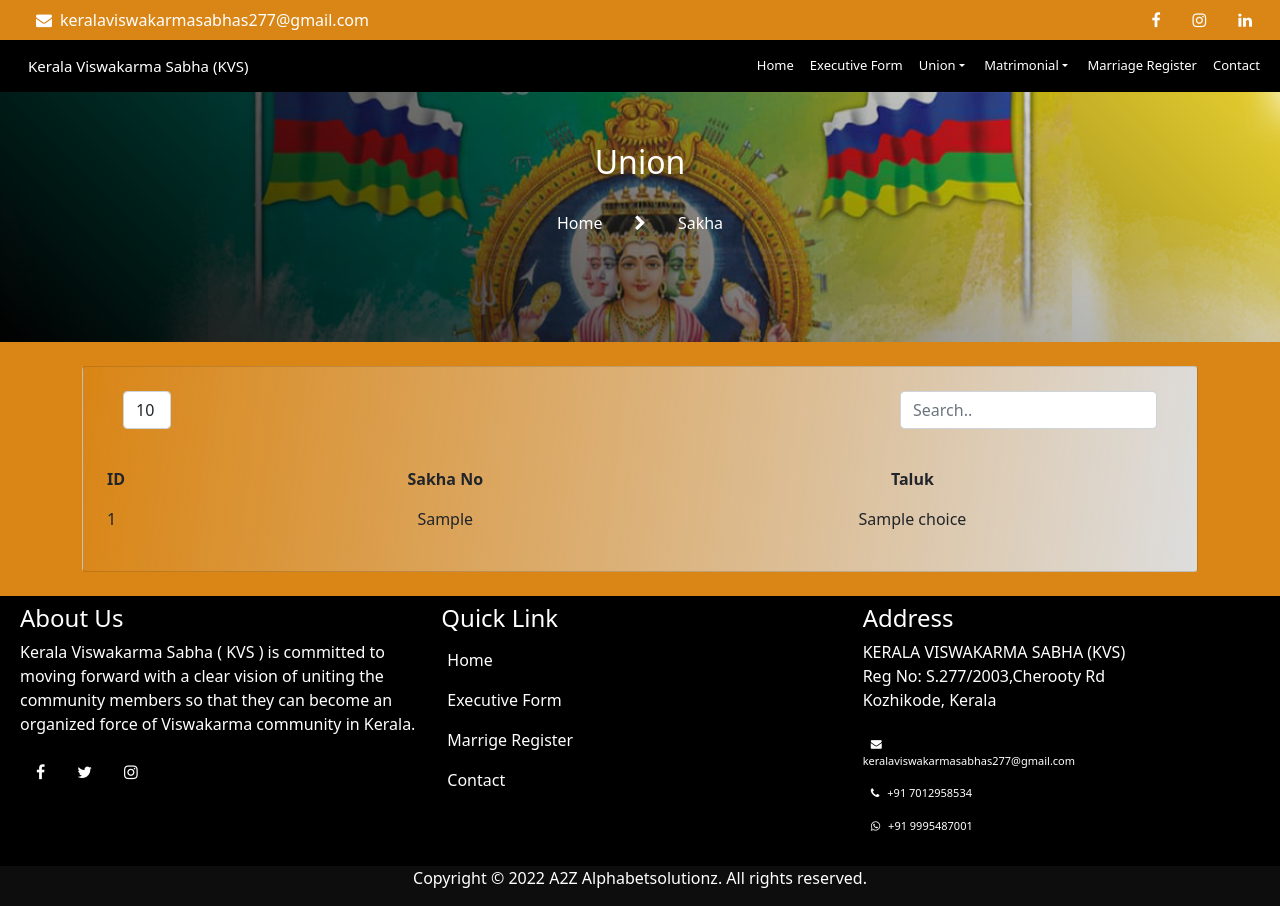
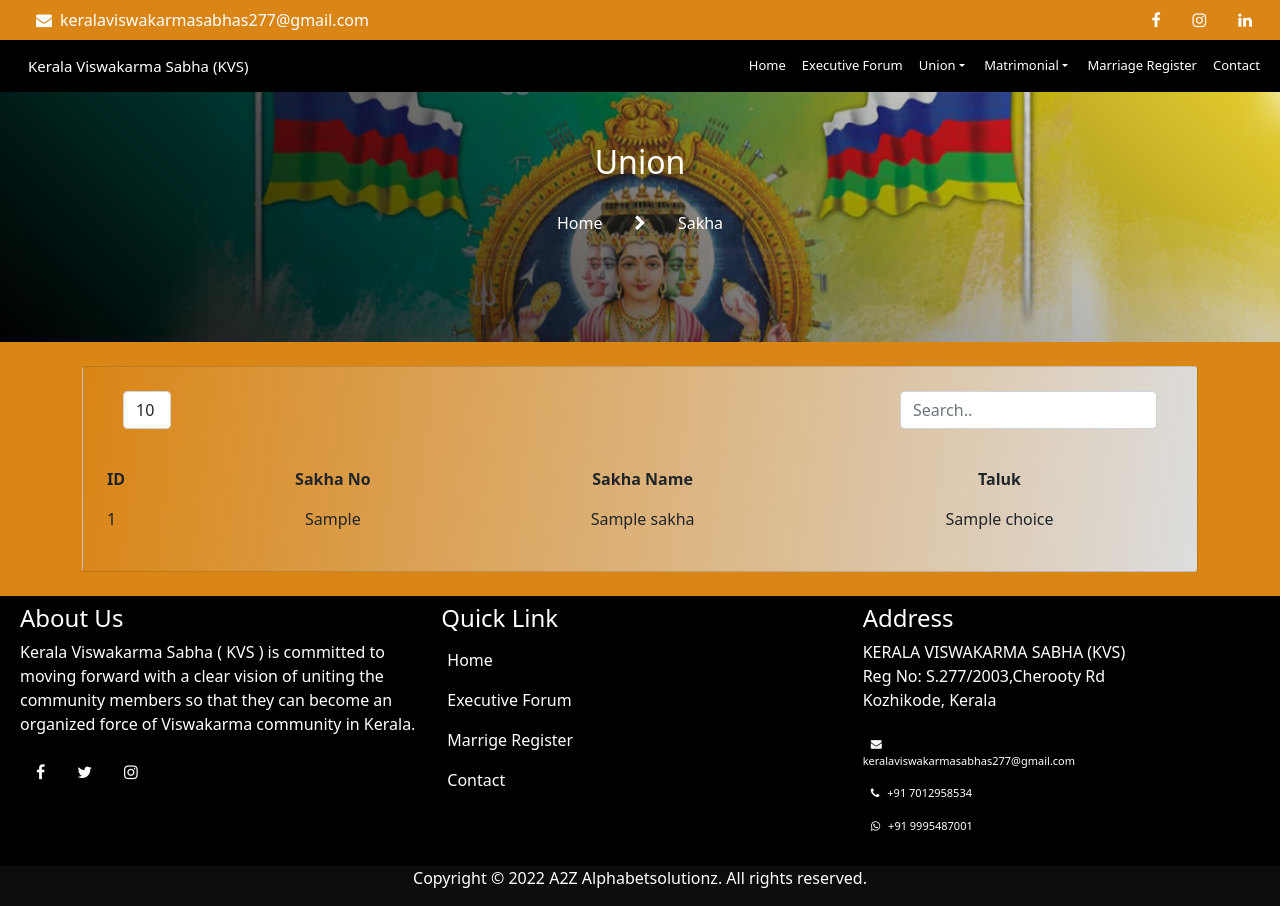
Before and after one commit to MidhunBabu01/kvs_matrimonial_prjt, a Django app: page /sakha in a window 1280 px wide. Run offline with Django 4.2, Linux system fonts and the light colour scheme; tables that the repository leaves empty hold one stand-in row (values such as "Sample post"); some libraries are stand-ins or nearby versions.

Commit message:
union section sakha name adding, executive form changes to executive forum

```diff
--- a/kvs_matrimonial_project/kvs_app/forms.py
+++ b/kvs_matrimonial_project/kvs_app/forms.py
@@ -35,7 +35,8 @@ class SakhaForm(forms.ModelForm):
         fields = '__all__'
         widgets = {
             'sakha_no' : forms.NumberInput(attrs={'class':'form-control','placeholder':'Sakha Number'}),
-            'taluk' : forms.Select(attrs={'class':'form-control','placeholder':'Taluk'})
+            'taluk' : forms.Select(attrs={'class':'form-control','placeholder':'Taluk'}),
+            'sakaha_name' : forms.TextInput(attrs={'class':'form-control','placeholder':'Sakha Name'}),
         }
 
 
--- a/kvs_matrimonial_project/kvs_app/models.py
+++ b/kvs_matrimonial_project/kvs_app/models.py
@@ -33,6 +33,7 @@ class Sakha(models.Model):
     def __str__(self):
         return self.sakha_no
     sakha_no = models.CharField(max_length=50,blank=False,null=False)
+    sakaha_name = models.CharField(max_length=50,blank=True,null=True)
     taluk  = models.ForeignKey(Taluk_choices,on_delete=models.CASCADE,blank=False,null=False)
 
 
--- a/kvs_matrimonial_project/templates/bride-search-result.html
+++ b/kvs_matrimonial_project/templates/bride-search-result.html
@@ -100,7 +100,7 @@
               <a class="nav-link text-white" href="{% url 'kvs_app:index' %}">Home</a>
             </li>
             <li class="nav-item" id="nav-item">
-              <a class="nav-link text-white" href="{% url 'kvs_app:executiveforum' %}">Executive Form</a>
+              <a class="nav-link text-white" href="{% url 'kvs_app:executiveforum' %}">Executive Forum</a>
             </li>
 
             <li class="nav-item dropdown">
@@ -252,7 +252,7 @@
 
                       <ul class="quick_1">
                             <li class="nav-item"><a class="nav-link" href="{% url 'kvs_app:index' %}">Home</a></li>
-                            <li class="nav-item"><a class="nav-link" href="{% url 'kvs_app:executiveforum' %}">Executive Form</a></li>
+                            <li class="nav-item"><a class="nav-link" href="{% url 'kvs_app:executiveforum' %}">Executive Forum</a></li>
 
                             <li class="nav-item"><a class="nav-link">Union</a></li>
                             <li class="nav-item"><a class="nav-link">Services</a></li>
--- a/kvs_matrimonial_project/templates/contact.html
+++ b/kvs_matrimonial_project/templates/contact.html
@@ -101,7 +101,7 @@
               <a class="nav-link text-white" href="{% url 'kvs_app:index' %}">Home</a>
             </li>
             <li class="nav-item" id="nav-item">
-              <a class="nav-link text-white" href="{% url 'kvs_app:executiveforum' %}">Executive Form</a>
+              <a class="nav-link text-white" href="{% url 'kvs_app:executiveforum' %}">Executive Forum</a>
             </li>
 
             <li class="nav-item dropdown">
@@ -282,7 +282,7 @@
 
                       <ul class="quick_1">
                             <li class="nav-item"><a class="nav-link" href="{% url 'kvs_app:index' %}">Home</a></li>
-                            <li class="nav-item"><a class="nav-link" href="{% url 'kvs_app:executiveforum' %}">Executive Form</a></li>
+                            <li class="nav-item"><a class="nav-link" href="{% url 'kvs_app:executiveforum' %}">Executive Forum</a></li>
                             <li class="nav-item"><a class="nav-link" href="{% url 'kvs_app:marrige_register' %}">Marrige Register</a></li>
                             <li class="nav-item"><a class="nav-link" href="{% url 'kvs_app:contact' %}">Contact</a></li>
                       </ul>
--- a/kvs_matrimonial_project/templates/executiveforum.html
+++ b/kvs_matrimonial_project/templates/executiveforum.html
@@ -95,7 +95,7 @@
               <a class="nav-link text-white" href="{% url 'kvs_app:index' %}">Home</a>
             </li>
             <li class="nav-item" id="nav-item">
-              <a class="nav-link text-white" href="{% url 'kvs_app:executiveforum' %}">Executive Form</a>
+              <a class="nav-link text-white" href="{% url 'kvs_app:executiveforum' %}">Executive Forum</a>
             </li>
 
             <li class="nav-item dropdown">
@@ -508,7 +508,7 @@
 
                       <ul class="quick_1">
                             <li class="nav-item"><a class="nav-link" href="{% url 'kvs_app:index' %}">Home</a></li>
-                            <li class="nav-item"><a class="nav-link" href="{% url 'kvs_app:executiveforum' %}">Executive Form</a></li>
+                            <li class="nav-item"><a class="nav-link" href="{% url 'kvs_app:executiveforum' %}">Executive Forum</a></li>
                             <li class="nav-item"><a class="nav-link" href="{% url 'kvs_app:marrige_register' %}">Marrige Register</a></li>
                             <li class="nav-item"><a class="nav-link" href="{% url 'kvs_app:contact' %}">Contact</a></li>
                       </ul>
--- a/kvs_matrimonial_project/templates/executiveforumreg.html
+++ b/kvs_matrimonial_project/templates/executiveforumreg.html
@@ -100,7 +100,7 @@
               <a class="nav-link text-white" href="{% url 'kvs_app:index' %}">Home</a>
             </li>
             <li class="nav-item" id="nav-item">
-              <a class="nav-link text-white" href="{% url 'kvs_app:executiveforum' %}">Executive Form</a>
+              <a class="nav-link text-white" href="{% url 'kvs_app:executiveforum' %}">Executive Forum</a>
             </li>
 
             <li class="nav-item dropdown">
@@ -242,7 +242,7 @@
 
                       <ul class="quick_1">
                             <li class="nav-item"><a class="nav-link" href="{% url 'kvs_app:index' %}">Home</a></li>
-                            <li class="nav-item"><a class="nav-link" href="{% url 'kvs_app:executiveforum' %}">Executive Form</a></li>
+                            <li class="nav-item"><a class="nav-link" href="{% url 'kvs_app:executiveforum' %}">Executive Forum</a></li>
                             <li class="nav-item"><a class="nav-link" href="{% url 'kvs_app:marrige_register' %}">Marrige Register</a></li>
                             <li class="nav-item"><a class="nav-link" href="{% url 'kvs_app:contact' %}">Contact</a></li>
                       </ul>
--- a/kvs_matrimonial_project/templates/grooms-search-result.html
+++ b/kvs_matrimonial_project/templates/grooms-search-result.html
@@ -88,7 +88,7 @@
               <a class="nav-link text-white" href="{% url 'kvs_app:index' %}">Home</a>
             </li>
             <li class="nav-item" id="nav-item">
-              <a class="nav-link text-white" href="{% url 'kvs_app:executiveforum' %}">Executive Form</a>
+              <a class="nav-link text-white" href="{% url 'kvs_app:executiveforum' %}">Executive Forum</a>
             </li>
 
             <li class="nav-item dropdown">
@@ -239,7 +239,7 @@
 
                       <ul class="quick_1">
                             <li class="nav-item"><a class="nav-link" href="{% url 'kvs_app:index' %}">Home</a></li>
-                            <li class="nav-item"><a class="nav-link" href="{% url 'kvs_app:executiveforum' %}">Executive Form</a></li>
+                            <li class="nav-item"><a class="nav-link" href="{% url 'kvs_app:executiveforum' %}">Executive Forum</a></li>
                             <li class="nav-item"><a class="nav-link" href="{% url 'kvs_app:marrige_register' %}">Marrige Register</a></li>
                             <li class="nav-item"><a class="nav-link" href="{% url 'kvs_app:contact' %}">Contact</a></li>
                       </ul>
--- a/kvs_matrimonial_project/templates/index.html
+++ b/kvs_matrimonial_project/templates/index.html
@@ -105,7 +105,7 @@
               <a class="nav-link text-white" href="{% url 'kvs_app:index' %}">Home</a>
             </li>
             <li class="nav-item" id="nav-item">
-              <a class="nav-link text-white" href="{% url 'kvs_app:executiveforum' %}">Executive Form</a>
+              <a class="nav-link text-white" href="{% url 'kvs_app:executiveforum' %}">Executive Forum</a>
             </li>
 
             <li class="nav-item dropdown">
@@ -305,7 +305,7 @@ VISWAKARMMAS  later came to be known after the name of the Creator of Universe
 
                       <ul class="quick_1">
                             <li class="nav-item"><a class="nav-link" href="{% url 'kvs_app:index' %}">Home</a></li>
-                            <li class="nav-item"><a class="nav-link" href="{% url 'kvs_app:executiveforum' %}">Executive Form</a></li>
+                            <li class="nav-item"><a class="nav-link" href="{% url 'kvs_app:executiveforum' %}">Executive Forum</a></li>
                             <li class="nav-item"><a class="nav-link" href="{% url 'kvs_app:marrige_register' %}">Marrige Register</a></li>
                             <li class="nav-item"><a class="nav-link" href="{% url 'kvs_app:contact' %}">Contact</a></li>
                       </ul>
--- a/kvs_matrimonial_project/templates/marriageregister.html
+++ b/kvs_matrimonial_project/templates/marriageregister.html
@@ -99,7 +99,7 @@
               <a class="nav-link text-white" href="{% url 'kvs_app:index' %}">Home</a>
             </li>
             <li class="nav-item" id="nav-item">
-              <a class="nav-link text-white" href="{% url 'kvs_app:executiveforum' %}">Executive Form</a>
+              <a class="nav-link text-white" href="{% url 'kvs_app:executiveforum' %}">Executive Forum</a>
             </li>
 
             <li class="nav-item dropdown">
@@ -382,7 +382,7 @@
 
                       <ul class="quick_1">
                             <li class="nav-item"><a class="nav-link" href="{% url 'kvs_app:index' %}">Home</a></li>
-                            <li class="nav-item"><a class="nav-link" href="{% url 'kvs_app:executiveforum' %}">Executive Form</a></li>
+                            <li class="nav-item"><a class="nav-link" href="{% url 'kvs_app:executiveforum' %}">Executive Forum</a></li>
                             <li class="nav-item"><a class="nav-link" href="{% url 'kvs_app:marrige_register' %}">Marrige Register</a></li>
                             <li class="nav-item"><a class="nav-link" href="{% url 'kvs_app:contact' %}">Contact</a></li>
                       </ul>
--- a/kvs_matrimonial_project/templates/materimonialservices-grooms.html
+++ b/kvs_matrimonial_project/templates/materimonialservices-grooms.html
@@ -100,7 +100,7 @@
               <a class="nav-link text-white" href="{% url 'kvs_app:index' %}">Home</a>
             </li>
             <li class="nav-item" id="nav-item">
-              <a class="nav-link text-white" href="{% url 'kvs_app:executiveforum' %}">Executive Form</a>
+              <a class="nav-link text-white" href="{% url 'kvs_app:executiveforum' %}">Executive Forum</a>
             </li>
 
             <li class="nav-item dropdown">
@@ -267,7 +267,7 @@
 
                       <ul class="quick_1">
                             <li class="nav-item"><a class="nav-link" href="{% url 'kvs_app:index' %}">Home</a></li>
-                            <li class="nav-item"><a class="nav-link" href="{% url 'kvs_app:executiveforum' %}">Executive Form</a></li>
+                            <li class="nav-item"><a class="nav-link" href="{% url 'kvs_app:executiveforum' %}">Executive Forum</a></li>
                             <li class="nav-item"><a class="nav-link" href="{% url 'kvs_app:marrige_register' %}">Marrige Register</a></li>
                             <li class="nav-item"><a class="nav-link" href="{% url 'kvs_app:contact' %}">Contact</a></li>
                       </ul>
--- a/kvs_matrimonial_project/templates/materimonialservices-pending.html
+++ b/kvs_matrimonial_project/templates/materimonialservices-pending.html
@@ -88,7 +88,7 @@
               <a class="nav-link text-white" href="{% url 'kvs_app:index' %}">Home</a>
             </li>
             <li class="nav-item" id="nav-item">
-              <a class="nav-link text-white" href="{% url 'kvs_app:executiveforum' %}">Executive Form</a>
+              <a class="nav-link text-white" href="{% url 'kvs_app:executiveforum' %}">Executive Forum</a>
             </li>
 
             <li class="nav-item dropdown">
@@ -238,7 +238,7 @@
 
                       <ul class="quick_1">
                             <li class="nav-item"><a class="nav-link" href="{% url 'kvs_app:index' %}">Home</a></li>
-                            <li class="nav-item"><a class="nav-link" href="{% url 'kvs_app:executiveforum' %}">Executive Form</a></li>
+                            <li class="nav-item"><a class="nav-link" href="{% url 'kvs_app:executiveforum' %}">Executive Forum</a></li>
                             <li class="nav-item"><a class="nav-link" href="{% url 'kvs_app:marrige_register' %}">Marrige Register</a></li>
                             <li class="nav-item"><a class="nav-link" href="{% url 'kvs_app:contact' %}">Contact</a></li>
                       </ul>
--- a/kvs_matrimonial_project/templates/materimonialservices.html
+++ b/kvs_matrimonial_project/templates/materimonialservices.html
@@ -89,7 +89,7 @@
               <a class="nav-link text-white" href="{% url 'kvs_app:index' %}">Home</a>
             </li>
             <li class="nav-item" id="nav-item">
-              <a class="nav-link text-white" href="{% url 'kvs_app:executiveforum' %}">Executive Form</a>
+              <a class="nav-link text-white" href="{% url 'kvs_app:executiveforum' %}">Executive Forum</a>
             </li>
 
             <li class="nav-item dropdown">
@@ -254,7 +254,7 @@
 
                       <ul class="quick_1">
                             <li class="nav-item"><a class="nav-link" href="{% url 'kvs_app:index' %}">Home</a></li>
-                            <li class="nav-item"><a class="nav-link" href="{% url 'kvs_app:executiveforum' %}">Executive Form</a></li>
+                            <li class="nav-item"><a class="nav-link" href="{% url 'kvs_app:executiveforum' %}">Executive Forum</a></li>
                             <li class="nav-item"><a class="nav-link" href="{% url 'kvs_app:marrige_register' %}">Marrige Register</a></li>
                             <li class="nav-item"><a class="nav-link" href="{% url 'kvs_app:contact' %}">Contact</a></li>
                       </ul>
--- a/kvs_matrimonial_project/templates/matrimony-update.html
+++ b/kvs_matrimonial_project/templates/matrimony-update.html
@@ -98,7 +98,7 @@
                 <a class="nav-link text-white" href="{% url 'kvs_app:index' %}">Home</a>
               </li>
               <li class="nav-item" id="nav-item">
-                <a class="nav-link text-white" href="{% url 'kvs_app:executiveforum' %}">Executive Form</a>
+                <a class="nav-link text-white" href="{% url 'kvs_app:executiveforum' %}">Executive Forum</a>
               </li>
 
               <li class="nav-item dropdown">
@@ -377,7 +377,7 @@
 
                       <ul class="quick_1">
                         <li class="nav-item"><a class="nav-link" href="{% url 'kvs_app:index' %}">Home</a></li>
-                        <li class="nav-item"><a class="nav-link" href="{% url 'kvs_app:executiveforum' %}">Executive Form</a></li>
+                        <li class="nav-item"><a class="nav-link" href="{% url 'kvs_app:executiveforum' %}">Executive Forum</a></li>
                         <li class="nav-item"><a class="nav-link" href="{% url 'kvs_app:marrige_register' %}" >Marriage Register</a></li>
                         <li class="nav-item"><a class="nav-link" href="{% url 'kvs_app:contact' %}">Contact</a></li>
                       </ul>
--- a/kvs_matrimonial_project/templates/sakha.html
+++ b/kvs_matrimonial_project/templates/sakha.html
@@ -88,7 +88,7 @@
               <a class="nav-link text-white" href="{% url 'kvs_app:index' %}">Home</a>
             </li>
             <li class="nav-item" id="nav-item">
-              <a class="nav-link text-white" href="{% url 'kvs_app:executiveforum' %}">Executive Form</a>
+              <a class="nav-link text-white" href="{% url 'kvs_app:executiveforum' %}">Executive Forum</a>
             </li>
 
             <li class="nav-item dropdown">
@@ -191,7 +191,9 @@
                                                                         {% comment %} <input type="text" class="form-control" name="name" placeholder="Enter Sakha Number"> {% endcomment %}
                                                                         {{form.sakha_no}}
                                                                     </div>
-
+                                                                    <div class="col-lg-12 col-md-12 mt-3">
+                                                                        {{form.sakaha_name}}
+                                                                    </div>
                                                                     <div class="col-lg-12 col-md-12 mt-3">
                                                                         {{form.taluk}}
                                                                     </div>
@@ -252,6 +254,7 @@
                                     <thead>
                                         <tr>
                                             <th class="text-center">Sakha No</th>
+                                            <th class="text-center">Sakha Name</th>
                                             <th class="text-center">Taluk</th>
                                             {% if user.is_authenticated %}
                                             <th class="text-center">Action</th>
@@ -262,6 +265,7 @@
                                       {% for i in sakha %}
                                         <tr>
                                             <td class="text-center" >{{i.sakha_no}}</td>
+                                            <td class="text-center">{{i.sakaha_name}}</td>
                                             <td class="text-center">{{i.taluk}}</td>
                                             {% if user.is_authenticated %}
                                             <td class="text-center">
@@ -313,7 +317,7 @@
 
                       <ul class="quick_1">
                             <li class="nav-item"><a class="nav-link" href="{% url 'kvs_app:index' %}">Home</a></li>
-                            <li class="nav-item"><a class="nav-link" href="{% url 'kvs_app:executiveforum' %}">Executive Form</a></li>
+                            <li class="nav-item"><a class="nav-link" href="{% url 'kvs_app:executiveforum' %}">Executive Forum</a></li>
                             <li class="nav-item"><a class="nav-link" href="{% url 'kvs_app:marrige_register' %}">Marrige Register</a></li>
                             <li class="nav-item"><a class="nav-link" href="{% url 'kvs_app:contact' %}">Contact</a></li>
                       </ul>
--- a/kvs_matrimonial_project/templates/taluk.html
+++ b/kvs_matrimonial_project/templates/taluk.html
@@ -88,7 +88,7 @@
               <a class="nav-link text-white" href="{% url 'kvs_app:index' %}">Home</a>
             </li>
             <li class="nav-item" id="nav-item">
-              <a class="nav-link text-white" href="{% url 'kvs_app:executiveforum' %}">Executive Form</a>
+              <a class="nav-link text-white" href="{% url 'kvs_app:executiveforum' %}">Executive Forum</a>
             </li>
 
             <li class="nav-item dropdown">
@@ -321,7 +321,7 @@
 
                       <ul class="quick_1">
                             <li class="nav-item"><a class="nav-link" href="{% url 'kvs_app:index' %}">Home</a></li>
-                            <li class="nav-item"><a class="nav-link" href="{% url 'kvs_app:executiveforum' %}">Executive Form</a></li>
+                            <li class="nav-item"><a class="nav-link" href="{% url 'kvs_app:executiveforum' %}">Executive Forum</a></li>
                             <li class="nav-item"><a class="nav-link" href="{% url 'kvs_app:marrige_register' %}">Marrige Register</a></li>
                             <li class="nav-item"><a class="nav-link" href="{% url 'kvs_app:contact' %}">Contact</a></li>
                       </ul>
--- a/kvs_matrimonial_project/templates/talukreg.html
+++ b/kvs_matrimonial_project/templates/talukreg.html
@@ -88,7 +88,7 @@
               <a class="nav-link text-white" href="{% url 'kvs_app:index' %}">Home</a>
             </li>
             <li class="nav-item" id="nav-item">
-              <a class="nav-link text-white" href="{% url 'kvs_app:executiveforum' %}">Executive Form</a>
+              <a class="nav-link text-white" href="{% url 'kvs_app:executiveforum' %}">Executive Forum</a>
             </li>
 
             <li class="nav-item dropdown">
@@ -229,7 +229,7 @@
 
                       <ul class="quick_1">
                             <li class="nav-item"><a class="nav-link" href="{% url 'kvs_app:index' %}">Home</a></li>
-                            <li class="nav-item"><a class="nav-link" href="{% url 'kvs_app:executiveforum' %}">Executive Form</a></li>
+                            <li class="nav-item"><a class="nav-link" href="{% url 'kvs_app:executiveforum' %}">Executive Forum</a></li>
                             <li class="nav-item"><a class="nav-link" href="{% url 'kvs_app:marrige_register' %}">Marrige Register</a></li>
                             <li class="nav-item"><a class="nav-link" href="{% url 'kvs_app:contact' %}">Contact</a></li>
                       </ul>
--- a/kvs_matrimonial_project/templates/viewprofile.html
+++ b/kvs_matrimonial_project/templates/viewprofile.html
@@ -88,7 +88,7 @@
               <a class="nav-link text-white" href="{% url 'kvs_app:index' %}">Home</a>
             </li>
             <li class="nav-item" id="nav-item">
-              <a class="nav-link text-white" href="{% url 'kvs_app:executiveforum' %}">Executive Form</a>
+              <a class="nav-link text-white" href="{% url 'kvs_app:executiveforum' %}">Executive Forum</a>
             </li>
 
             <li class="nav-item dropdown">
@@ -304,7 +304,7 @@
 
                       <ul class="quick_1">
                             <li class="nav-item"><a class="nav-link" href="{% url 'kvs_app:index' %}">Home</a></li>
-                            <li class="nav-item"><a class="nav-link" href="{% url 'kvs_app:executiveforum' %}">Executive Form</a></li>
+                            <li class="nav-item"><a class="nav-link" href="{% url 'kvs_app:executiveforum' %}">Executive Forum</a></li>
                             <li class="nav-item"><a class="nav-link" href="{% url 'kvs_app:marrige_register' %}">Marrige Register</a></li>
                             <li class="nav-item"><a class="nav-link" href="{% url 'kvs_app:contact' %}">Contact</a></li>
                       </ul>
```
Also changed, not shown: kvs_matrimonial_project/templates/sakhareg.html (+5 -3 lines), kvs_matrimonial_project/kvs_app/migrations/0015_sakha_sakaha_name.py (added). Lines whose indentation alone changed are shown as unchanged.
